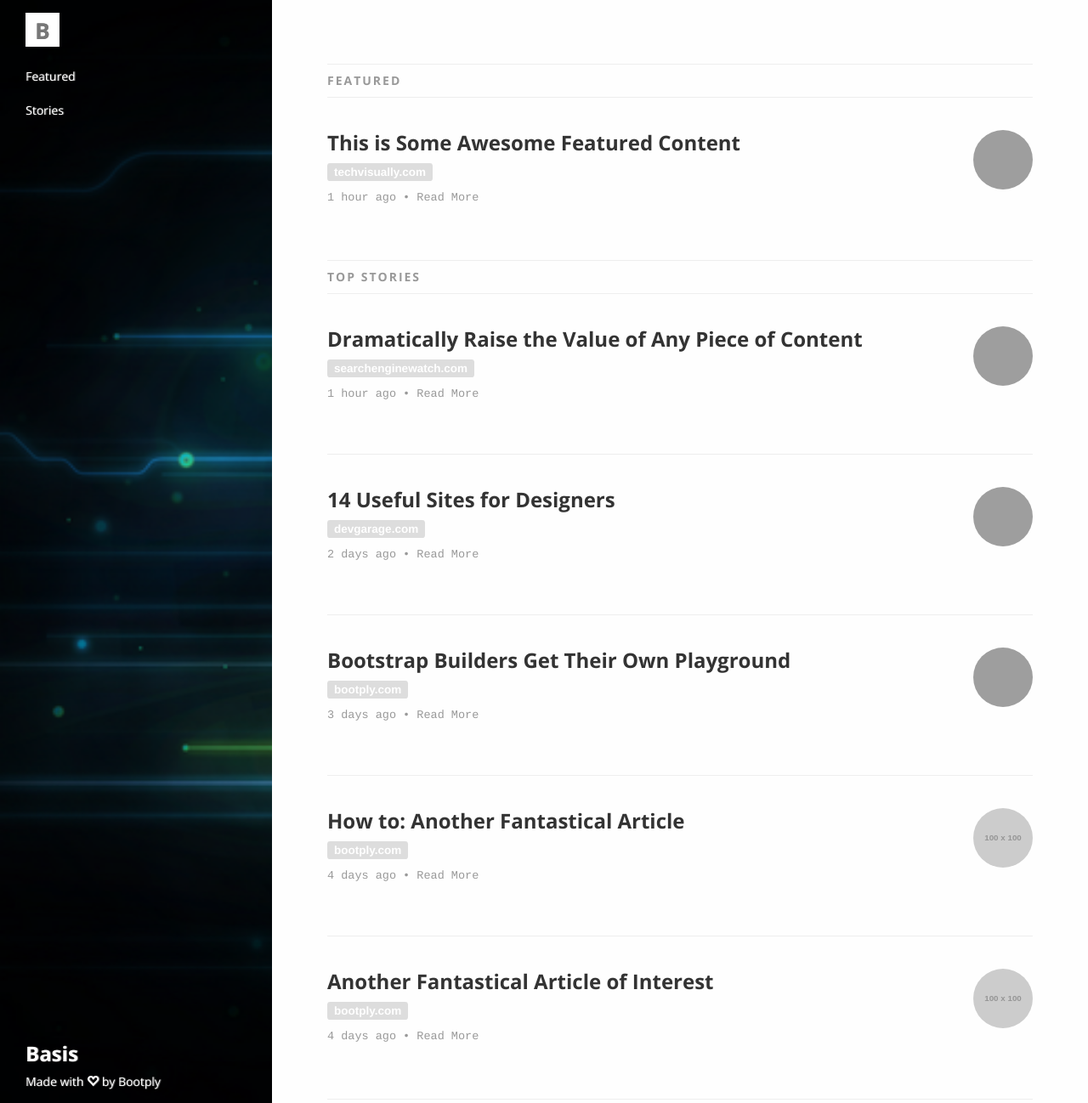
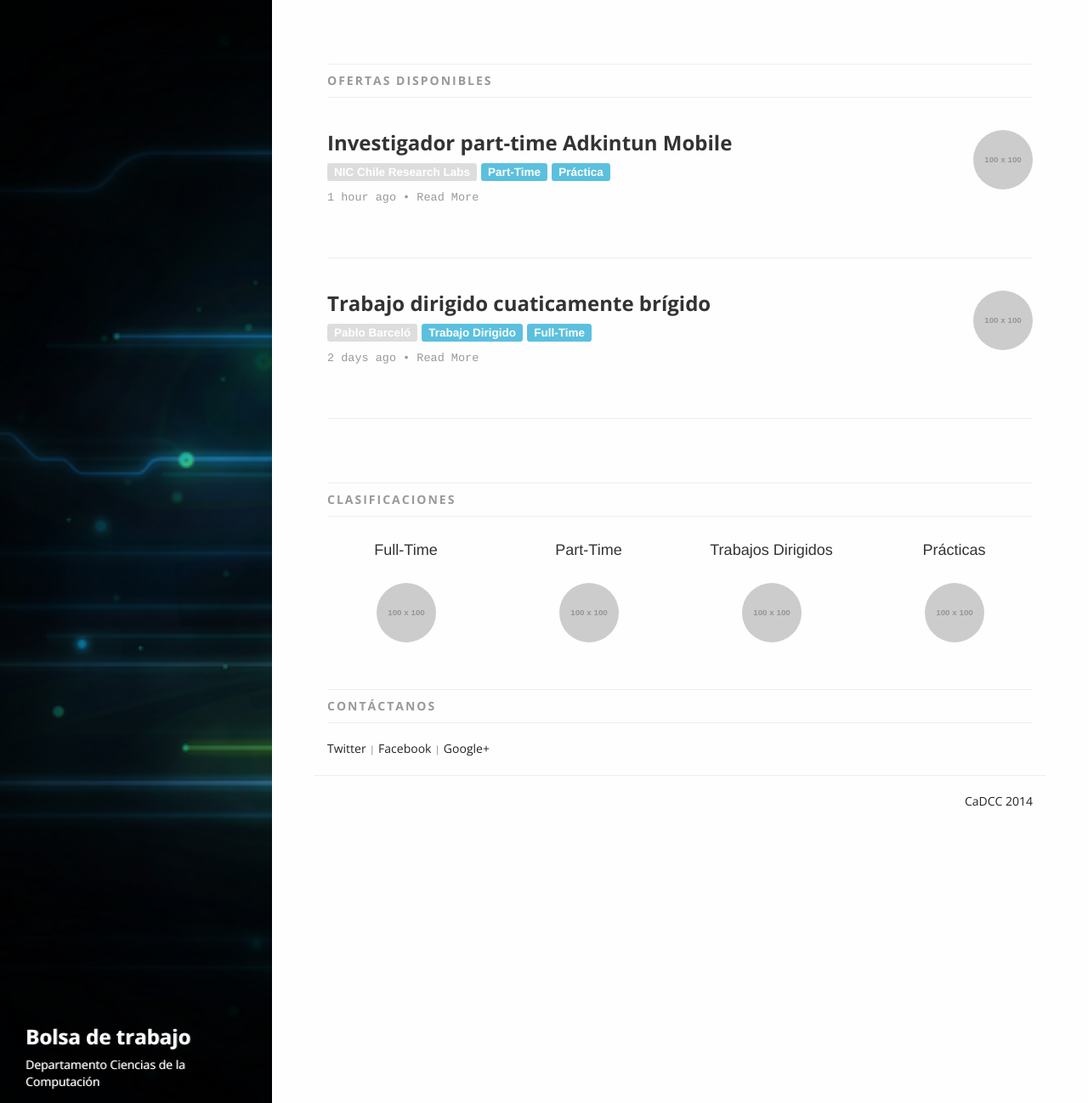
Before and after one commit to Zeeerooo/BolsaTrabajo, a Django app: page / in a window 1280 px wide. Shown: the whole page at 85% size. Run offline with Django 3.2, Linux system fonts and the light colour scheme; grey boxes labelled with a size stand in for pictures from a placeholder-image service; some libraries are stand-ins or nearby versions; grey boxes are pictures that could not be loaded.

Commit message:
Modificacion template para adecuarlo a nuestro trabajo

```diff
--- a/public/templates/index.html
+++ b/public/templates/index.html
@@ -9,16 +9,19 @@
 
             <!-- sidebar -->
             <div class="column col-sm-3" id="sidebar">
-                <a class="logo" href="#">B</a>
-                <ul class="nav">
+                <!--<a class="logo" href="#"></a>
+                  <ul class="nav">
                     <li class="active"><a href="#featured">Featured</a>
                     </li>
                     <li><a href="#stories">Stories</a>
                     </li>
-                </ul>
+                  </ul>-->
                 <ul class="nav hidden-xs" id="sidebar-footer">
                     <li>
-                      <a href="http://www.bootply.com"><h3>Basis</h3>Made with <i class="glyphicon glyphicon-heart-empty"></i> by Bootply</a>
+                      <a href="{% url 'index' %}"><h3>Bolsa de trabajo</h3>
+                      Departamento Ciencias de la Computación
+                      <!--Made with <i class="glyphicon glyphicon-heart-empty"></i> by Bootply-->
+                      </a>
                     </li>
                 </ul>
             </div>
@@ -31,14 +34,14 @@
 
                         <!-- content -->
 
-                        <div class="col-sm-12" id="featured">
+<!--                         <div class="col-sm-12" id="featured">
                           <div class="page-header text-muted">
                           Featured
                           </div>
-                        </div>
+                        </div> -->
 
                         <!--/top story-->
-                        <div class="row">
+<!--                         <div class="row">
                           <div class="col-sm-10">
                             <h3>This is Some Awesome Featured Content</h3>
                             <h4><span class="label label-default">techvisually.com</span></h4><h4>
@@ -48,11 +51,11 @@
                           <div class="col-sm-2">
                             <a href="#" class="pull-right"><img src="/assets/example/bg_sailboat.jpg" class="img-circle"></a>
                           </div>
-                        </div>
+                        </div> -->
 
                         <div class="col-sm-12" id="stories">
                           <div class="page-header text-muted divider">
-                            Top Stories
+                            Ofertas Disponibles
                           </div>
                         </div>
 
@@ -60,13 +63,17 @@
                         <!--/stories-->
                         <div class="row">
                           <div class="col-sm-10">
-                            <h3>Dramatically Raise the Value of Any Piece of Content</h3>
-                            <h4><span class="label label-default">searchenginewatch.com</span></h4><h4>
+                            <h3>Investigador part-time Adkintun Mobile</h3>
+                            <h4><span class="label label-default">NIC Chile Research Labs</span>
+                            <span class="label label-info">Part-Time</span>
+                            <span class="label label-info">Práctica</span>
+                            </h4>
+                            <h4>
                             <small class="text-muted">1 hour ago • <a href="#" class="text-muted">Read More</a></small>
                             </h4>
                           </div>
                           <div class="col-sm-2">
-                            <a href="#" class="pull-right"><img src="/assets/example/bg_dogcat.jpg" class="img-circle"></a>
+                            <a href="#" class="pull-right"><img src="//placehold.it/100" class="img-circle"></a>
                           </div>
                         </div>
 
@@ -76,20 +83,23 @@
 
                         <div class="row">
                           <div class="col-sm-10">
-                            <h3>14 Useful Sites for Designers</h3>
-                            <h4><span class="label label-default">devgarage.com</span></h4><h4>
+                            <h3>Trabajo dirigido cuaticamente brígido </h3>
+                            <h4><span class="label label-default">Pablo Barceló</span>
+                            <span class="label label-info">Trabajo Dirigido</span>
+                            <span class="label label-info">Full-Time</span></h4>
+                            <h4>
                             <small class="text-muted">2 days ago • <a href="#" class="text-muted">Read More</a></small>
                             </h4>
                           </div>
                           <div class="col-sm-2">
-                            <a href="#" class="pull-right"><img src="/assets/example/bg_suburb.jpg" class="img-circle"></a>
+                            <a href="#" class="pull-right"><img src="//placehold.it/100" class="img-circle"></a>
                           </div>
                         </div>
 
                         <div class="row divider">
                            <div class="col-sm-12"><hr></div>
                         </div>
-
+                        <!--
                         <div class="row">
                           <div class="col-sm-10">
                             <h3>Bootstrap Builders Get Their Own Playground</h3>
@@ -138,19 +148,30 @@
                           <div class="page-header text-muted divider">
                             Up Next
                           </div>
+                        </div> -->
+
+                        <div class="col-sm-12" id="stories">
+                          <div class="page-header text-muted divider">
+                            Clasificaciones
+                          </div>
                         </div>
 
                         <div class="row">
-                          <div class="col-sm-4 text-center">
-                            <h4>Related 1</h4>
+
+                          <div class="col-sm-3 text-center">
+                            <h4>Full-Time</h4>
                             <a href="#"><img src="//placehold.it/100" class="img-circle"></a>
                           </div>
-                          <div class="col-sm-4 text-center">
-                            <h4>Related 2</h4>
+                          <div class="col-sm-3 text-center">
+                            <h4>Part-Time</h4>
                             <a href="#"><img src="//placehold.it/100" class="img-circle"></a>
                           </div>
-                          <div class="col-sm-4 text-center">
-                            <h4>Related 3</h4>
+                          <div class="col-sm-3 text-center">
+                            <h4>Trabajos Dirigidos</h4>
+                            <a href="#"><img src="//placehold.it/100" class="img-circle"></a>
+                          </div>
+                          <div class="col-sm-3 text-center">
+                            <h4>Prácticas</h4>
                             <a href="#"><img src="//placehold.it/100" class="img-circle"></a>
                           </div>
                         </div>
@@ -158,7 +179,7 @@
 
                         <div class="col-sm-12">
                           <div class="page-header text-muted divider">
-                            Connect with Us
+                            Contáctanos
                           </div>
                         </div>
 
@@ -176,18 +197,18 @@
                           </div>
                           <div class="col-sm-6">
                             <p>
-                            <a href="#" class="pull-right">©Copyright Inc.</a>
+                            <a href="#" class="pull-right">CaDCC 2014</a>
                             </p>
                           </div>
                         </div>
 
-                      <hr>
+<!--                       <hr>
 
                       <h3 class="text-center">
                       <a href="http://bootply.com/86704" target="ext">Download this Template</a>
                       </h3>
 
-                      <hr>
+                      <hr> -->
 
 
                     </div><!-- /col-9 -->
--- a/public/urls.py
+++ b/public/urls.py
@@ -3,5 +3,5 @@ from django.conf.urls import patterns, url, include
 from public.views import *
 
 urlpatterns = patterns('',
-    url(r'','public.views.home', name='home'),#redirecciona a la vista de la pagina contacto ubicada en la carpeta templates, llamando a la funcion adkintun en el archivo view.py
+    url(r'','public.views.index', name='index'),#redirecciona a la vista de la pagina contacto ubicada en la carpeta templates, llamando a la funcion adkintun en el archivo view.py
 )
--- a/public/views.py
+++ b/public/views.py
@@ -3,7 +3,7 @@ from django.views.decorators.http import require_GET
 from django.template import RequestContext
 
 @require_GET
-def home(request):
+def index(request):
     '''
         index invoca a la pagina index.html, la pagina de inicio
     '''
```
